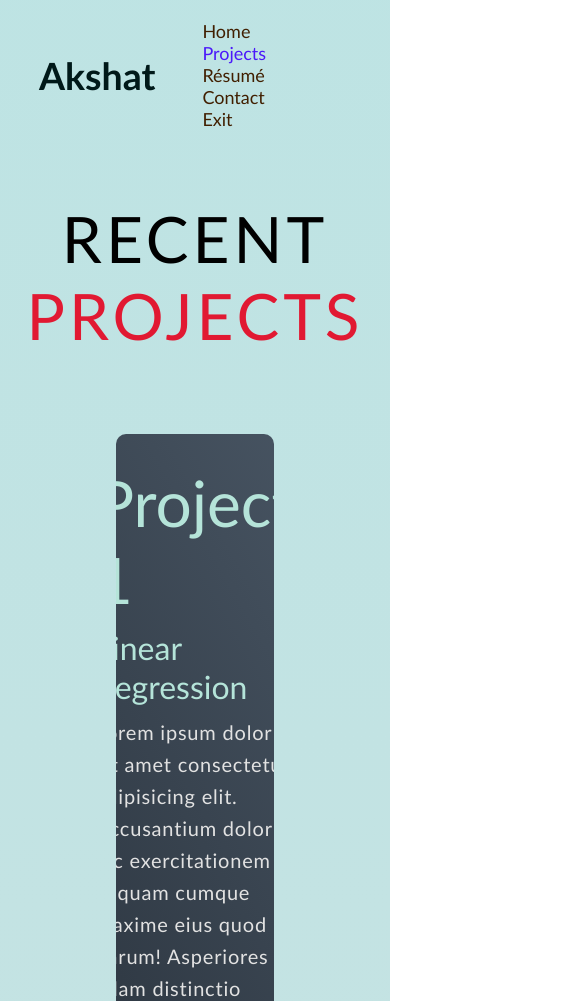
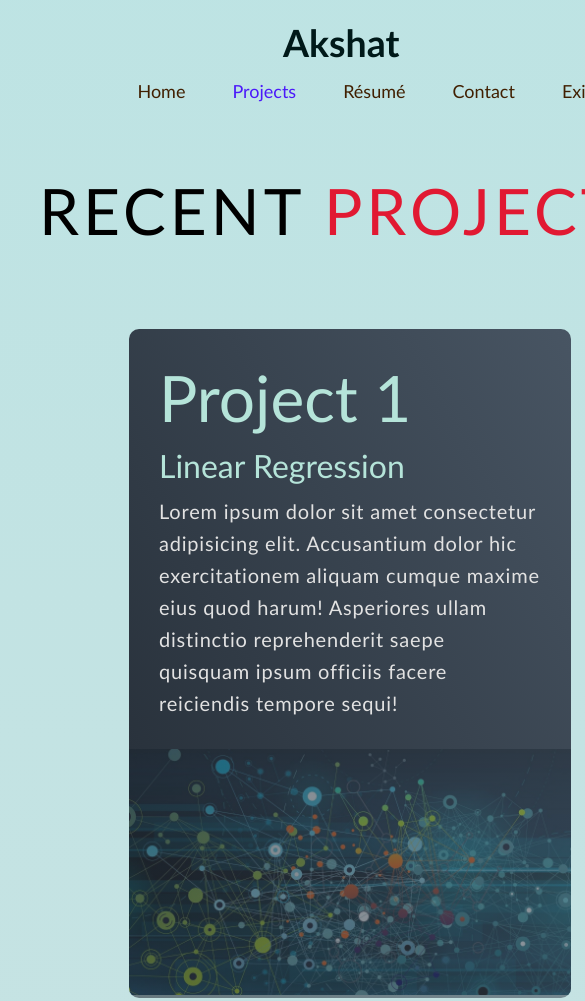
Before and after one commit to Akshat180425/my-portfolio, a plain HTML site: page projects.html in a window 390 px wide. Shown: the top 1001 px of the page, 585 px wide, since content can reach past the window. Drawn offline with nearby package versions, Linux system fonts and the light colour scheme.

Commit message:
Update style4.css

```diff
--- a/style4.css
+++ b/style4.css
@@ -257,3 +257,29 @@ img {
     width: 100%;
   }
 }
+
+@media screen and (max-width: 1068px) {
+  .pitems {
+    flex: 0 0 65%;
+  }
+}
+
+html, body {
+  min-width: 700px;
+}
+
+@media screen and (max-width: 868px) {
+  .header {
+    flex-direction: column;
+    text-align: center;
+  }
+
+  .logo {
+    margin-bottom: 15px;
+  }
+
+  .navbar {
+    display: flex;
+    justify-content: center;
+  }
+}
```
